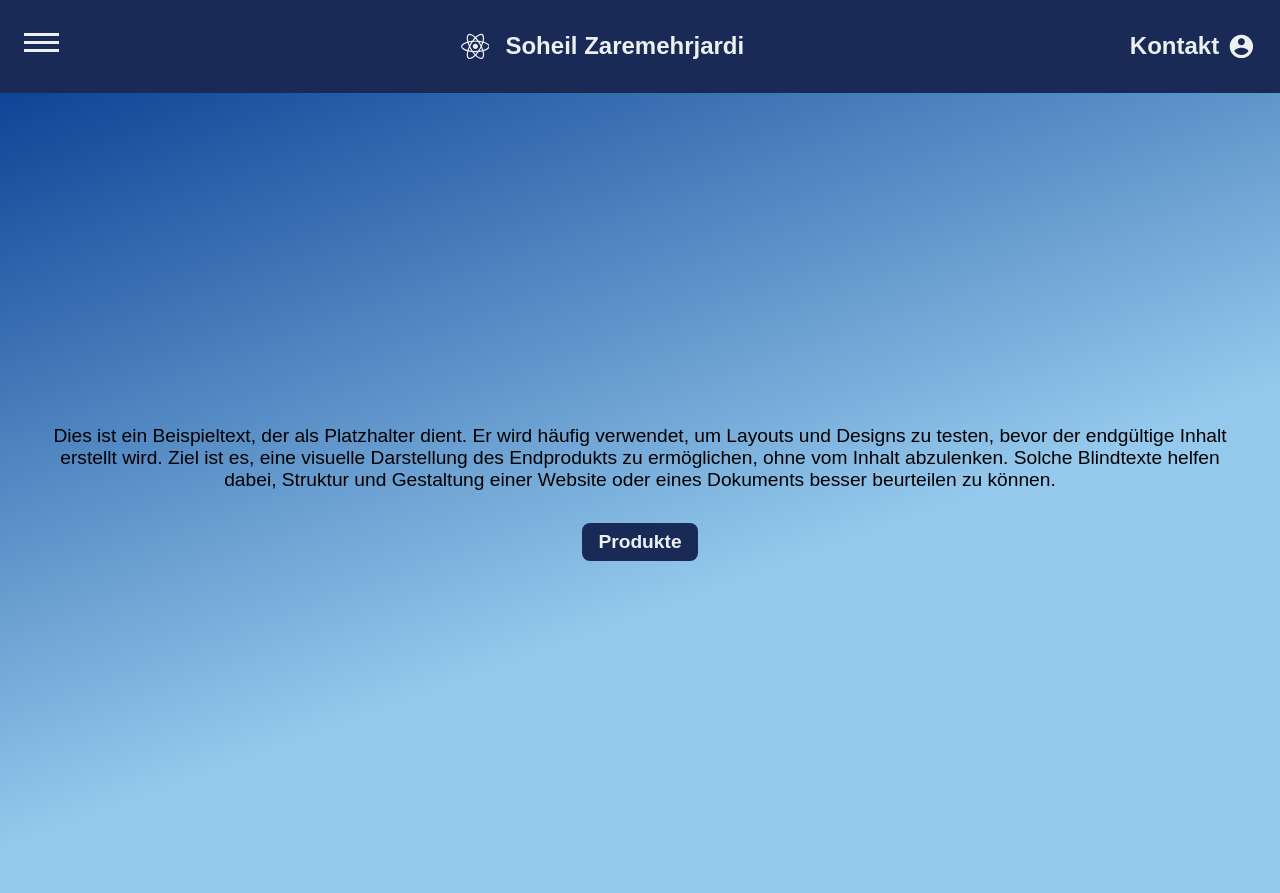
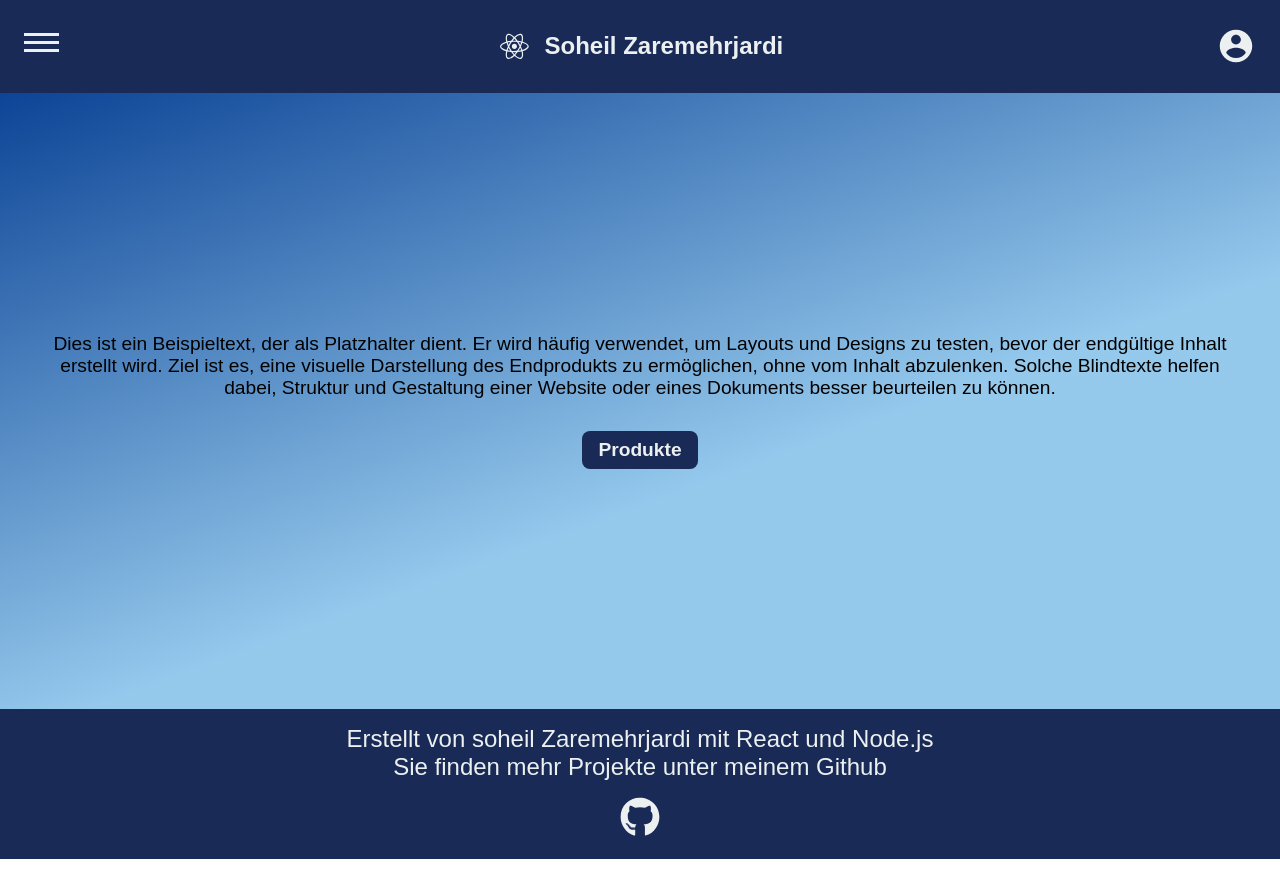
Before and after one commit to Soheil7100Z/Startup-Deployment-Frontend, a React app: page / in a window 1280 px wide. After the commit the page ends 859 px from the top, so only its background shows below. Built offline with nearby package versions, Linux system fonts and the light colour scheme; the HTML template or start-up script is replaced by a standard one.

Commit message:
some editions like; adding footer, sticky header ...

```diff
--- a/src/App.css
+++ b/src/App.css
@@ -2,8 +2,14 @@ input[type=number]::-webkit-outer-spin-button,
 input[type=number]::-webkit-inner-spin-button { -webkit-appearance: none; margin: 0;}
 input[type=number] {-moz-appearance: textfield;}
 * { margin: 0; padding: 0; box-sizing: border-box;}
-html {font-family: Arial, Helvetica, sans-serif; overflow-y: scroll; max-width: 1400px; margin: 0 auto;}
+html {font-family: Arial, Helvetica, sans-serif; overflow-y: scroll; max-width: 2000px; margin: 0 auto;}
 .container  { padding: 1rem 1.5rem; font-size: 1.2rem; color: #192a56;}
+
+.minh-80vh { min-height: 77vh;}
+.minh-100vh { min-height: 100vh;}
+.layout > div:first-child {flex: 1;}
+.mb-2remForProducts {margin-bottom: 2rem;}
+@media (min-width: 950px) {.mb-2remForProducts {margin-bottom: 2rem;}}
 
 .d-none {display: none;}
 .d-inline {display: inline;}
@@ -14,6 +20,7 @@ html {font-family: Arial, Helvetica, sans-serif; overflow-y: scroll; max-width:
 .flex-col {flex-direction: column;}
 .justifySelf-end {justify-self: center;}
 
+.alignContent-sb {align-content: space-between;}
 .alignItem-c {align-items: center;}
 .justifyContent-c {justify-content: center;}
 .justifyContent-sb {justify-content: space-between;}
@@ -41,6 +48,7 @@ html {font-family: Arial, Helvetica, sans-serif; overflow-y: scroll; max-width:
 .ml-2 {margin-left: 2rem;}
 .mr-1 {margin-right: 1rem;}
 .mr-05 {margin-right: 0.5rem;}
+@media (min-width: 950px) {.sideBar {margin-left: 12rem; margin-right: 12rem;} }
 
 .p-05-0 {padding: 0.5rem 0;}
 .p-05-1 {padding: 0.5rem 1rem;}
@@ -48,6 +56,7 @@ html {font-family: Arial, Helvetica, sans-serif; overflow-y: scroll; max-width:
 .p-1 {padding: 1rem;}
 .p-2 {padding: 2rem;}
 .p-0-3 {padding: 0 3rem;}
+@media (min-width: 950px) {.p-1-0 {padding: 1rem 0;}}
 
 .w-35px {width: 35px;}
 .w-10 {width: 10rem}
@@ -65,7 +74,6 @@ html {font-family: Arial, Helvetica, sans-serif; overflow-y: scroll; max-width:
 
 .minH-5 {min-height: 5rem;}
 .h-3px {height: 3px;}
-.h-100vh { height: 100vh;}
 
 .border {border: 2px solid #192a56;}
 .borderR-05 {border-radius: 0.5rem;}
@@ -111,3 +119,4 @@ html {font-family: Arial, Helvetica, sans-serif; overflow-y: scroll; max-width:
 .linGradient {background:  linear-gradient(160deg, rgb(13, 68, 150), rgba(129, 191, 233, 0.842) 60% ); ;}
 
 .position-ab {position: absolute;}
+.position-sticky-top0 {position: sticky; top: 0;}
--- a/src/components/Contact.jsx
+++ b/src/components/Contact.jsx
@@ -143,7 +143,7 @@ const Contact = () => {
 
 
   return (
-    <form className='container' method="POST" action="send" onSubmit={submitData} >
+    <form className='container sideBar' method="POST" action="send" onSubmit={submitData} >
         <p className='mb-2' >Sie haben eine Frage? Dann schreiben Sie uns! Wir bemühen uns Ihr Anliegen zu bearbeiten und setzen uns schnellstmöglich mit Ihnen in Verbindung.</p>
         <p className='mb-2 fontW-b fontS-xl'>Persönliche Angaben</p>
         <div className='d-grid gridTC-2-1fr gap-1-15'>
--- /dev/null
+++ b/src/components/Footer.jsx
@@ -0,0 +1,18 @@
+import { FaGithub } from "react-icons/fa"
+import { NavLink } from "react-router-dom"
+function Footer() {
+  return (
+    <div >
+       <div className='container textAlign-c fontC-w bg-blue fontS-lg'>
+          <p>Erstellt von soheil Zaremehrjardi mit React und Node.js</p>
+          <p>Sie finden mehr Projekte unter meinem Github</p>
+          <NavLink to="https://github.com/Soheil7100Z?tab=repositories" target='_blank'>
+            <FaGithub className="mt-1 fontS-2xl fontC-w hover" />
+          </NavLink>
+
+       </div>
+    </div>
+  )
+}
+
+export default Footer
--- a/src/components/Introduction.jsx
+++ b/src/components/Introduction.jsx
@@ -1,14 +1,14 @@
 import { NavLink } from 'react-router-dom'
 const Introduction = () => {
   return (
-    <div className='d-flex flex-col justifyContent-c textAlign-c alignItem-c linGradient fontS-md  h-100vh p-0-3'>
+    <div className=' minh-80vh d-flex flex-col justifyContent-c textAlign-c alignItem-c linGradient fontS-md p-0-3'>
         <p>
         Dies ist ein Beispieltext, der als Platzhalter dient. Er wird häufig verwendet, um Layouts und Designs zu testen,
         bevor der endgültige Inhalt erstellt wird. Ziel ist es, eine visuelle Darstellung des Endprodukts zu ermöglichen,
         ohne vom Inhalt abzulenken. Solche Blindtexte helfen dabei, Struktur und Gestaltung einer Website oder eines Dokuments
         besser beurteilen zu können.
         </p>
-        <NavLink to='./Produkt' className='textDeco-none fontW-b fontC-w bg-blue p-05-1 borderR-05 mt-2 hover'>
+        <NavLink to='./products' className='textDeco-none fontW-b fontC-w bg-blue p-05-1 borderR-05 mt-2 hover'>
             Produkte
         </NavLink>
     </div>
--- a/src/components/Navar.jsx
+++ b/src/components/Navar.jsx
@@ -8,7 +8,7 @@ const Navar = () => {
     const [menu , menuActivating] = useState(true)
 
   return (
-    <div className='container d-flex justifyContent-sb alignItem-c bg-blue'>
+    <div className='container d-flex justifyContent-sb alignItem-c bg-blue position-sticky-top0'>
 
             <div  onClick={() => menuActivating((preState) => !preState) }>
                 {menu ?
@@ -26,10 +26,10 @@ const Navar = () => {
                         </div>
                         <div className='bg-w d-grid gap-1 position-ab p-05-0' onMouseLeave={() => menuActivating(true)}>
                             <NavLink className='textDeco-none fontW-b underLine fontC-b p-05-1' to="/">Home</NavLink><hr />
-                            <NavLink className='textDeco-none fontW-b underLine fontC-b p-05-1' to="/Produkt">Usere Produkte</NavLink><hr />
-                            <NavLink className='textDeco-none fontW-b underLine fontC-b p-05-1' to="/uber">Über uns</NavLink><hr />
-                            <NavLink className='textDeco-none fontW-b underLine fontC-b p-05-1' to="/kontakt">Kontakt</NavLink> <hr />
-                            <NavLink className='textDeco-none fontW-b underLine fontC-b p-05-1' to="/Kommentar">Kommentar</NavLink>
+                            <NavLink className='textDeco-none fontW-b underLine fontC-b p-05-1' to="/products">Usere Produkte</NavLink><hr />
+                            <NavLink className='textDeco-none fontW-b underLine fontC-b p-05-1' to="/about">Über uns</NavLink><hr />
+                            <NavLink className='textDeco-none fontW-b underLine fontC-b p-05-1' to="/contact">Kontakt</NavLink> <hr />
+                            <NavLink className='textDeco-none fontW-b underLine fontC-b p-05-1' to="/comments">Kommentar</NavLink>
                         </div>
                  </div>
 
@@ -43,9 +43,9 @@ const Navar = () => {
             </div>
             <div className='d-flex gap-1 fontW-b'>
               <div>
-                  <NavLink to="/kontakt" className='d-flex alignItem-c textDeco-none fontC-w fontS-lg underLine '>
-                  <span className='d-none d-flex-after550'>Kontakt</span>
-                  <IoMdContact className='fontS-xl ml-05'/>
+                  <NavLink to="/contact" className='d-flex alignItem-c textDeco-none fontC-w fontS-lg underLine '>
+                  <span className='d-none d-flex-after550'></span>
+                  <IoMdContact className='fontS-2xl ml-05'/>
                   </NavLink>
               </div>
 
--- a/src/components/Product.jsx
+++ b/src/components/Product.jsx
@@ -11,7 +11,7 @@ function Product({item}) {
 
   return (
 
-        <div className='d-flex flex-col justifyContent-sb gap-3 p-2 bg-w borderR-1 boxShadow'>
+        <div className=' mb-2remForProducts d-flex flex-col justifyContent-sb gap-3 p-2 bg-w borderR-1 boxShadow'>
             <div>
                 <div className='w-100p minH-25 minH-10 bgS-cover bgR-no bgP-center mb-2' style={{backgroundImage: `url(${item.img})`}}></div>
                 <div className='fontS-md'>
--- a/src/components/Products.jsx
+++ b/src/components/Products.jsx
@@ -17,7 +17,7 @@ function Products() {
     productsFetch()
   } ,[])
   return (
-    <div className='d-grid gridTC-2-1fr gap-2 mlr-105 mt-2'>
+    <div className='d-grid gridTC-2-1fr gap-2 mlr-105 mt-2 sideBar'>
         {ProductList.map((item , id)=>(
             <Product key={id} item = {item} />
         ))}
--- a/src/components/UberUns.jsx
+++ b/src/components/UberUns.jsx
@@ -4,7 +4,7 @@ import { FaWhatsappSquare, FaInstagramSquare ,FaFacebookSquare  } from 'react-ic
 function UberUns() {
   return (
 
-      <div className='container textAlign-j'>
+      <div className='wrapper container textAlign-j sideBar'>
         <p style={{marginBottom: '2rem'}}>
         Dies ist ein Beispieltext, der als Platzhalter dient. Er soll demonstrieren, wie später Inhalte auf dieser Seite aussehen könnten. Texte wie dieser werden verwendet, um Layouts zu füllen und dem Betrachter einen Eindruck vom fertigen Design zu vermitteln.
 Dabei ist es wichtig, dass der Text möglichst realistisch wirkt, ohne jedoch konkrete Informationen zu liefern. Auf diese Weise können Designer und Entwickler sich ganz auf das visuelle Erscheinungsbild konzentrieren.
--- a/src/layout/MainLayout.jsx
+++ b/src/layout/MainLayout.jsx
@@ -1,14 +1,18 @@
 import { Outlet } from "react-router-dom"
 import Navar from "../components/Navar"
-
+import Footer from "../components/Footer"
 function MainLayout() {
   return (
-    <>
+    <div className="d-flex flex-col minh-100vh layout ">
 
-        <Navar/>
-        <Outlet/>
+        <div>
+          <Navar/>
+          <Outlet/>
+        </div>
+          <Footer />
 
-    </>
+
+    </div>
   )
 }
 
--- a/src/pages/CommentsPage.jsx
+++ b/src/pages/CommentsPage.jsx
@@ -1,11 +1,15 @@
 import { useLoaderData } from "react-router-dom"
 import SingleComment from "../components/SingleComment"
-import { useState } from "react"
+import { useState , useEffect } from "react"
 
 const CommentsPage = ({addcomment}) => {
   const comments = useLoaderData()
   const [name , settingName] = useState('')
   const [comment, settingComment] = useState('')
+
+  useEffect(()=>{
+      window.scrollTo(0,0)
+    },[])
 
     let lastCommentID = parseInt(comments[comments.length-1].id)
       const commentSubmit = (e) => {
@@ -22,7 +26,7 @@ const CommentsPage = ({addcomment}) => {
 
 
   return (
-    <div className="container">
+    <div className="container sideBar">
       <p className="mb-2 fontW-b">Sie können hier Ihren Kommentar hinzufügen oder entfernen.</p>
       <form onSubmit={commentSubmit} >
         <div className="d-flex flex-col gap-1">
--- a/src/pages/ItemPage.jsx
+++ b/src/pages/ItemPage.jsx
@@ -1,6 +1,10 @@
 import {useLoaderData } from 'react-router-dom'
+import { useEffect } from 'react'
+function ItemPage() {
 
-function ItemPage() {
+  useEffect(()=>{
+    window.scrollTo(0,0)
+  },[])
 
   const ProductList = useLoaderData()
   return (
@@ -14,7 +18,7 @@ function ItemPage() {
         <img className='w-100p w-60p-until950' src={ProductList.img} alt={ProductList.title} />
 
       </section>
-      <p className='bg-blue fontS-md fontC-w p-2 lineH-108 textAlign-j'>
+      <p className=' fontS-md p-2 p-1-0  lineH-108 textAlign-j mlr-10'>
             {ProductList.description}
       </p>
      </>
```
Also changed, not shown: src/App.jsx (+5 -5 lines).
